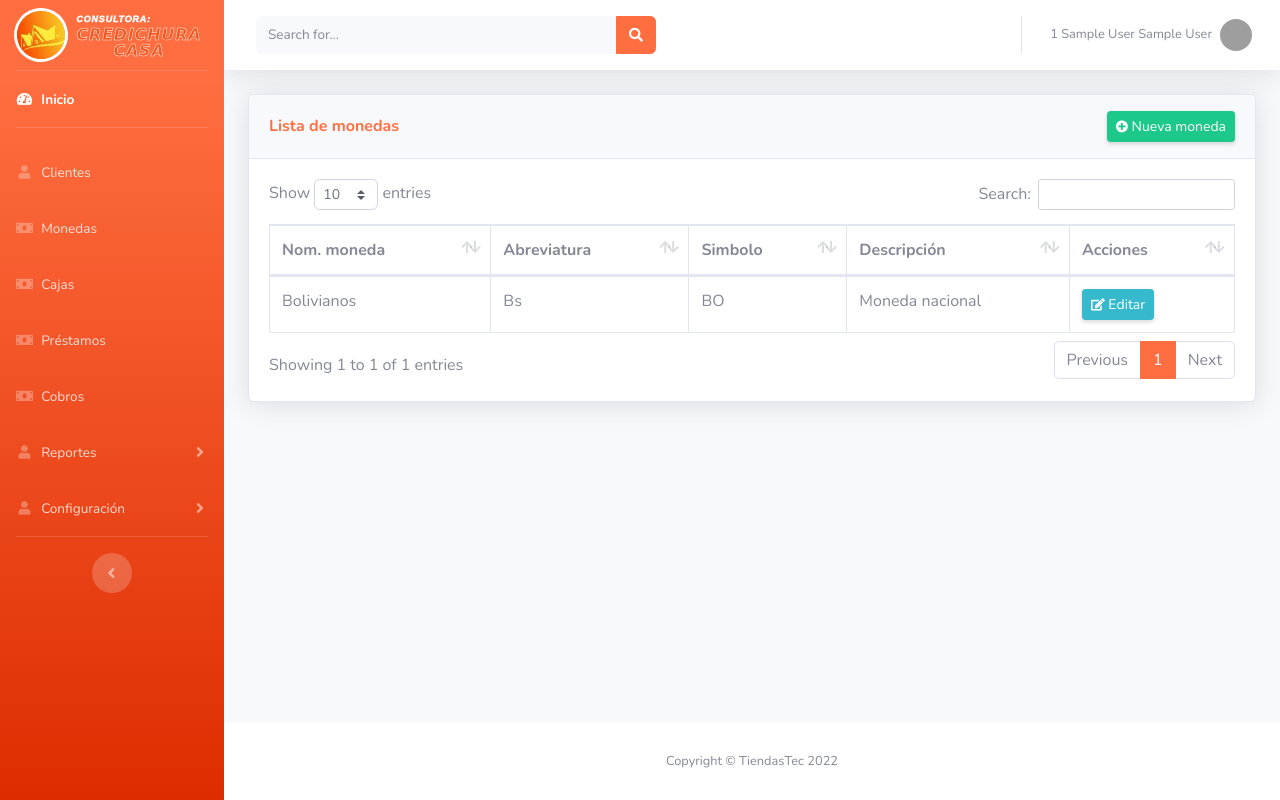
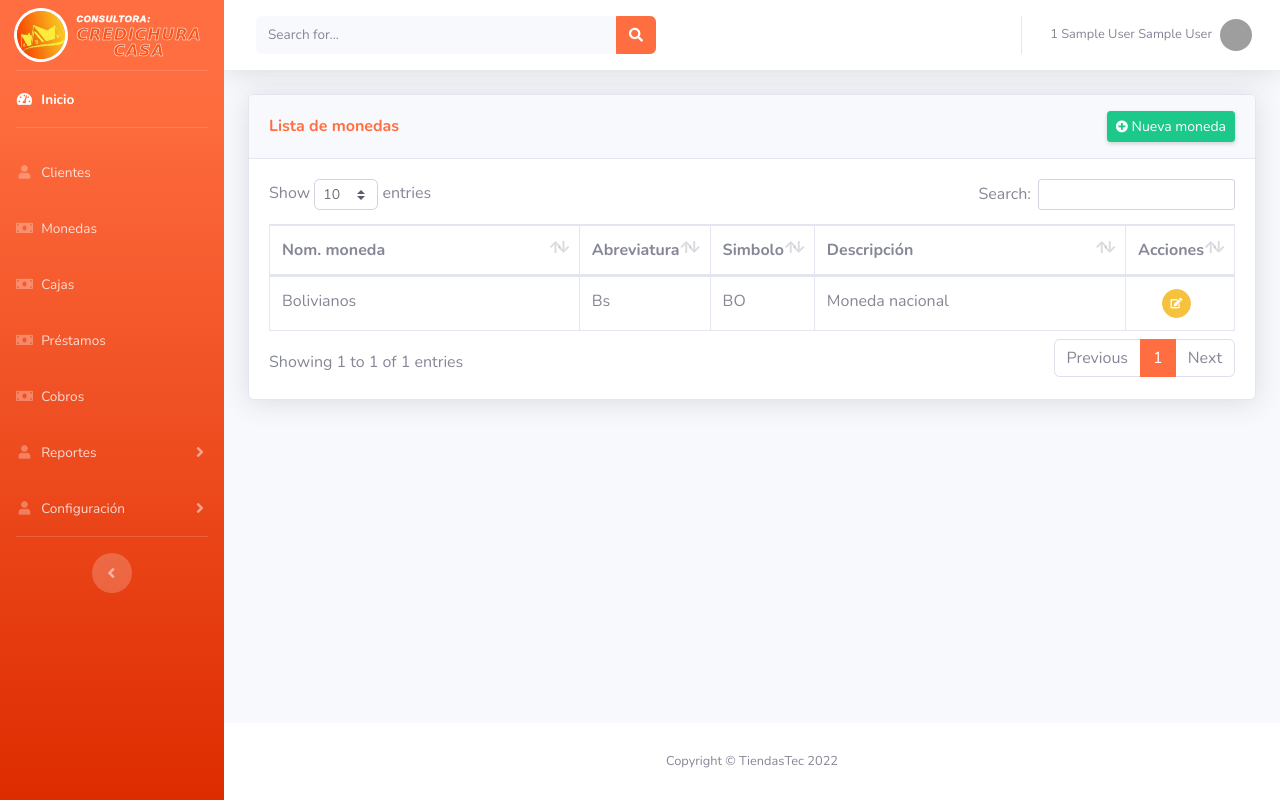
Before and after one commit to CodeGus88/CI-COBRANZA2, a CodeIgniter app: page /ci-cobranza2/admin/coins in a window 1280 px wide. Run offline with CodeIgniter, Linux system fonts and the light colour scheme; the visitor is signed in with stand-in values (Sample User, id 1); data comes from the database, SQL or seed files in the repository; some libraries are stand-ins or nearby versions; grey boxes are pictures that could not be loaded.

Commit message:
Modificacion de botones según plantilla

```diff
--- a/application/views/admin/coins/index.php
+++ b/application/views/admin/coins/index.php
@@ -4,7 +4,7 @@
     <a class="d-sm-inline-block btn btn-sm btn-success shadow-sm" href="<?php echo site_url('admin/coins/edit'); ?>"><i class="fas fa-plus-circle fa-sm"></i> Nueva moneda</a>
   </div>
   <div class="card-body">
-    <?php if ($this->session->flashdata('msg')): ?>
+    <?php if ($this->session->flashdata('msg')) : ?>
       <div class="alert alert-success alert-dismissible fade show text-center" role="alert">
         <?= $this->session->flashdata('msg') ?>
         <button type="button" class="close" data-dismiss="alert" aria-label="Close">
@@ -34,20 +34,24 @@
           </tr>
         </thead>
         <tbody>
-          <?php if(count($coins)): foreach($coins as $coin): ?>
-            <tr>
-              <td><?php echo $coin->name ?></td>
-              <td><?php echo $coin->short_name ?></td>
-              <td><?php echo $coin->symbol ?></td>
-              <td><?php echo $coin->description ?></td>
-              <td>
-                <?php if($COIN_UPDATE) : ?>
-                <a href="<?php echo site_url('admin/coins/edit/'.$coin->id); ?>" class="btn btn-sm btn-info shadow-sm"><i class="fas fa-edit fa-sm"></i> Editar</a>
-                <?php endif ?>
-              </td>
-            </tr>
-          <?php endforeach; ?>
-          <?php else: ?>
+          <?php if (count($coins)) : foreach ($coins as $coin) : ?>
+              <tr>
+                <td class="col-4"><?php echo $coin->name ?></td>
+                <td class="col-1"><?php echo $coin->short_name ?></td>
+                <td class="col-1"><?php echo $coin->symbol ?></td>
+                <td class="col-4"><?php echo $coin->description ?></td>
+                <td class="col-1">
+                  <div class="container-fluid">
+                    <div class="row col-sm-12">
+                      <?php if ($COIN_UPDATE) : ?>
+                        <a href="<?php echo site_url('admin/coins/edit/' . $coin->id); ?>" class="btn btn-warning btn-circle btn-sm"><i class="fas fa-edit fa-sm" title="Editar"></i></a>
+                      <?php endif ?>
+                    </div>
+                  </div>
+                </td>
+              </tr>
+            <?php endforeach; ?>
+          <?php else : ?>
             <tr>
               <td colspan="5" class="text-center">No existen monedas para mostrar</td>
             </tr>
--- a/application/views/admin/loans/index.php
+++ b/application/views/admin/loans/index.php
@@ -85,7 +85,7 @@
                 </td>
                 <td>
                   <?php if ($LOAN_ITEM_READ || ($AUTHOR_LOAN_ITEM_READ && $loan->user_id == $this->session->userdata('user_id'))) : ?>
-                    <a href="<?php echo site_url('admin/loans/view/' . $loan->id); ?>" class="btn btn-sm btn-secondary shadow-sm" data-toggle="ajax-modal"><i class="fas fa-eye fa-sm"></i> Ver pagos</a>
+                    <a href="<?php echo site_url('admin/loans/view/' . $loan->id); ?>" class="btn btn-info btn-circle btn-sm" data-toggle="ajax-modal"><i class="fas fa-info-circle"></i></a>
                   <?php else : ?>
                     Ninguno
                   <?php endif ?>
--- a/application/views/admin/payments/index.php
+++ b/application/views/admin/payments/index.php
@@ -90,7 +90,7 @@
   setTimeout(function(){
     window.open('$url', '_blank');
     window.focus();
-  }, 3000);
+  }, 4000);
   </script>";
 endif ?>
 
```
Also changed, not shown: application/views/admin/customers/index.php (+9 -7 lines), application/views/admin/index.php (+3 -5 lines), 1 other file.
